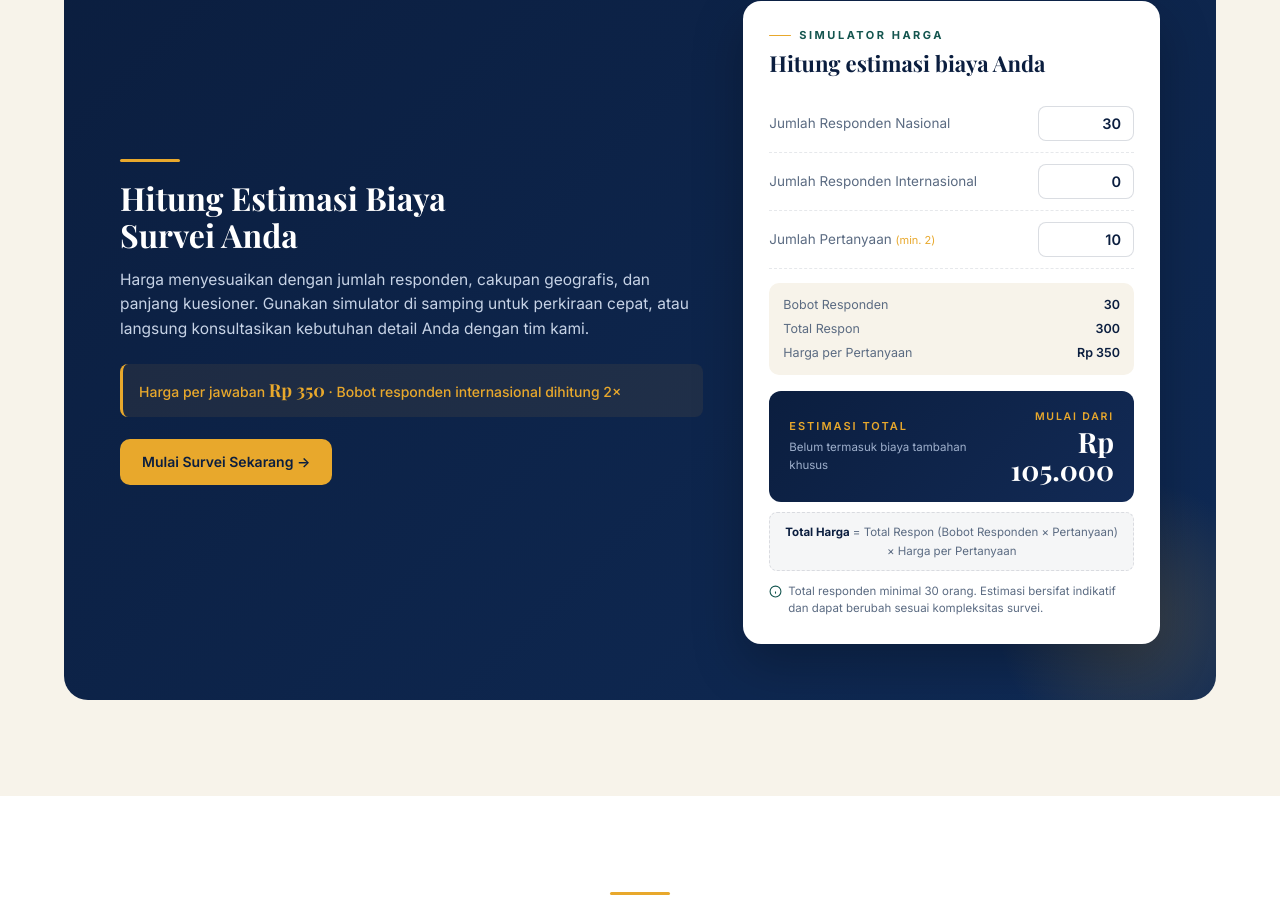
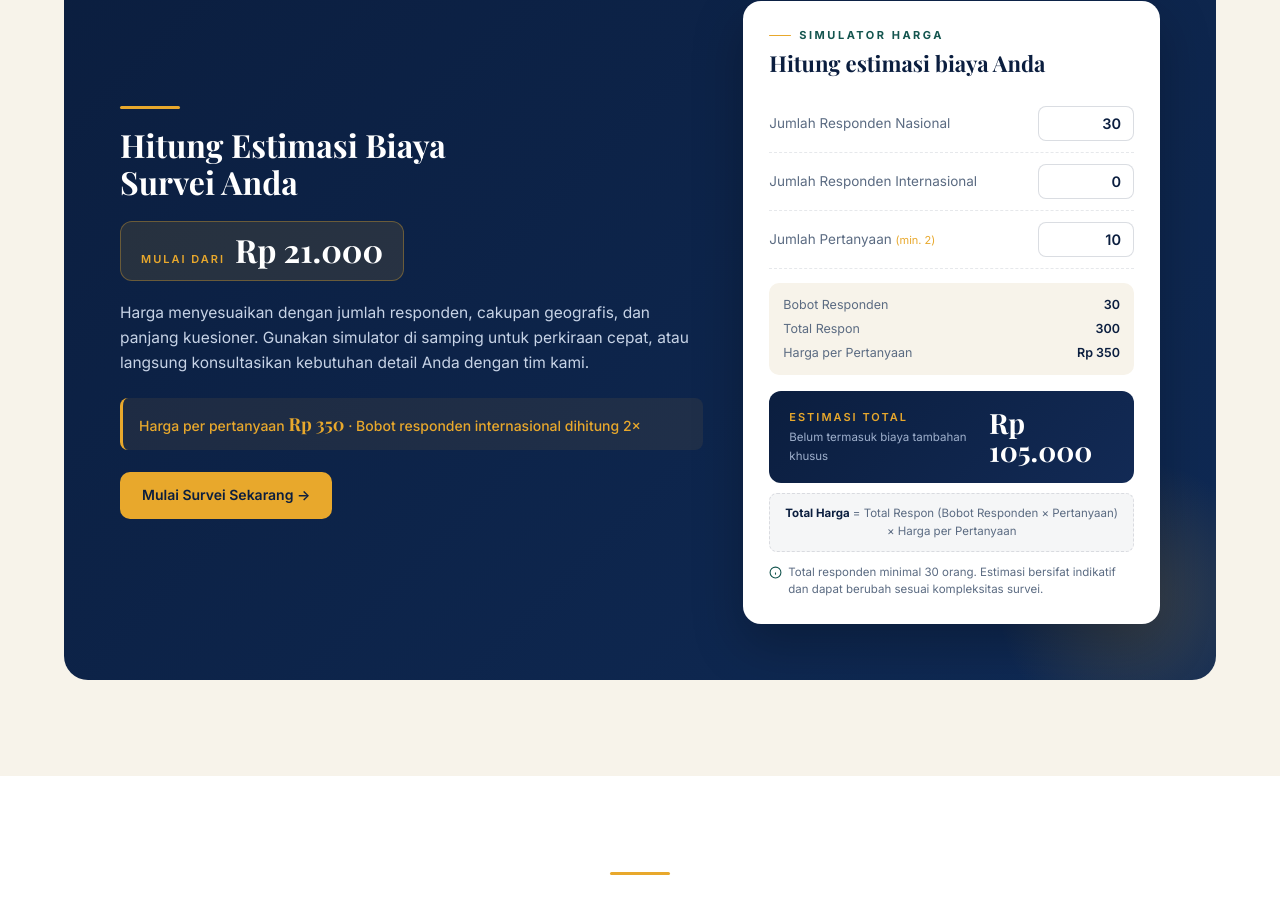
Before and after one commit to upridzalpratama/scalistic-landing, a plain HTML site: page index.html in a window 1280 px wide. Shown: the part 2833-3733 px from the top of the page. Drawn offline with nearby package versions, Linux system fonts and the light colour scheme.

Commit message:
Move 'Mulai dari Rp 21.000' badge to left panel of pricing section

```diff
--- a/index.html
+++ b/index.html
@@ -810,9 +810,13 @@
       <div>
         <div class="divider-gold" style="margin:0 0 18px"></div>
         <h3>Hitung Estimasi Biaya<br>Survei Anda</h3>
+        <div style="display:inline-flex;align-items:baseline;gap:10px;background:rgba(232,168,44,.12);border:1px solid rgba(232,168,44,.35);padding:12px 20px;border-radius:12px;margin:6px 0 20px">
+          <span style="font-size:11px;letter-spacing:2px;color:var(--gold);text-transform:uppercase;font-weight:600">Mulai Dari</span>
+          <span style="font-family:'Playfair Display',serif;font-size:32px;font-weight:700;color:#fff;line-height:1">Rp 21.000</span>
+        </div>
         <p>Harga menyesuaikan dengan jumlah responden, cakupan geografis, dan panjang kuesioner. Gunakan simulator di samping untuk perkiraan cepat, atau langsung konsultasikan kebutuhan detail Anda dengan tim kami.</p>
         <p style="color:var(--gold);font-size:14px;font-weight:500;margin-bottom:22px;background:rgba(232,168,44,.08);padding:12px 16px;border-radius:8px;border-left:3px solid var(--gold)">
-          Harga per jawaban <b style="font-family:'Playfair Display',serif;font-size:18px">Rp 350</b> · Bobot responden internasional dihitung 2×
+          Harga per pertanyaan <b style="font-family:'Playfair Display',serif;font-size:18px">Rp 350</b> · Bobot responden internasional dihitung 2×
         </p>
         <a href="https://bit.ly/reg-scalistic" target="_blank" rel="noopener" class="btn btn-primary">Mulai Survei Sekarang →</a>
       </div>
@@ -842,10 +846,7 @@
             <div class="calc-total-label">Estimasi Total</div>
             <div class="calc-total-sub">Belum termasuk biaya tambahan khusus</div>
           </div>
-          <div class="calc-total-price">
-            <span class="calc-total-mulai">Mulai dari</span>
-            <span class="calc-total-amt" id="calc-total">Rp 105.000</span>
-          </div>
+          <span class="calc-total-amt" id="calc-total">Rp 105.000</span>
         </div>
         <div class="calc-formula">
           <b>Total Harga</b> = Total Respon (Bobot Responden × Pertanyaan) × Harga per Pertanyaan
```
